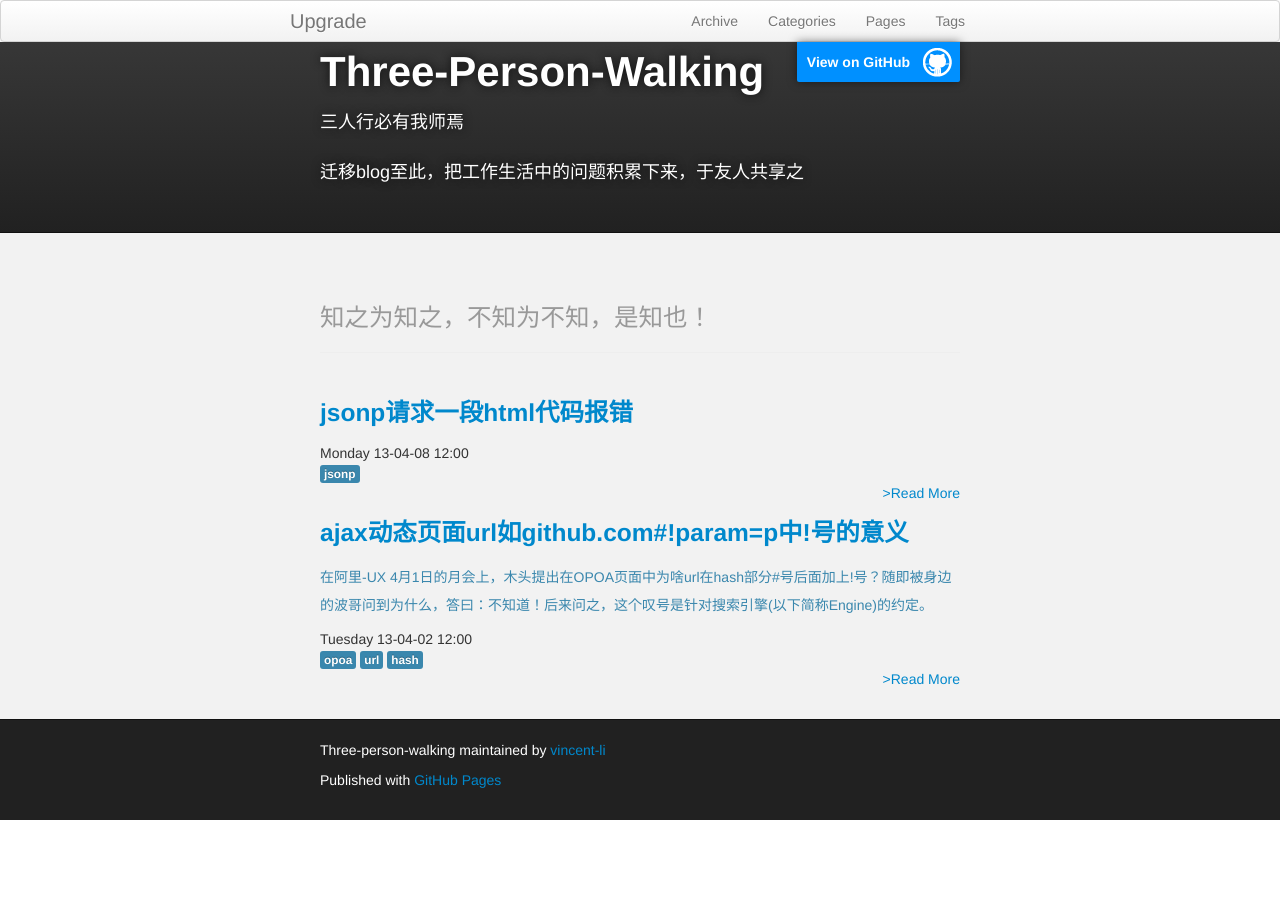
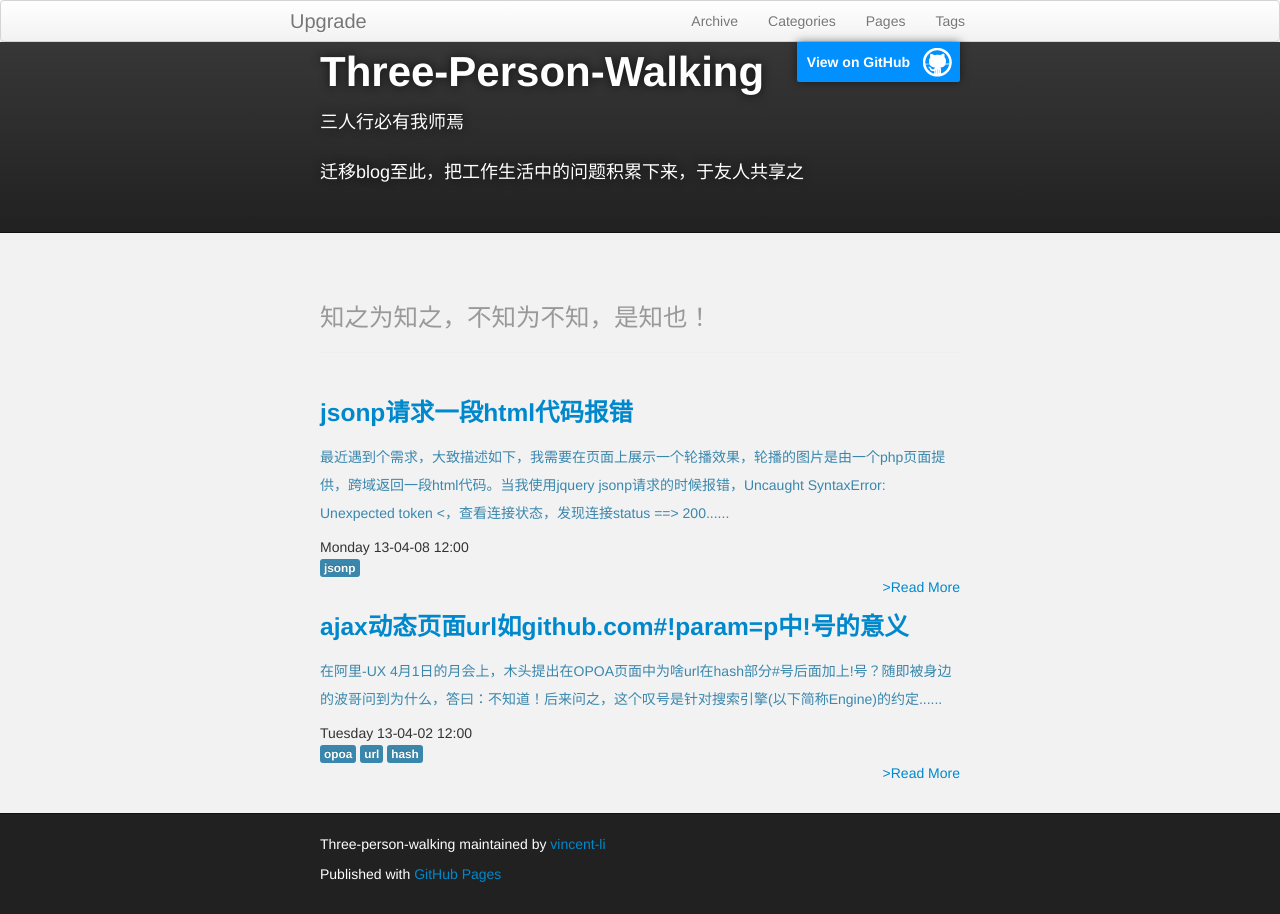
Before and after one commit to vincent-li/three-person-walking, a Jekyll site: the page built from index.html, in a window 1280 px wide. Built offline with Jekyll 4.4.1, drawn with Linux system fonts in a browser that asks for light colours.

Commit message:
另一片摘要

```diff
--- a/_posts/2013-04-2-why-ajax-page-url-hash-with-exclamation.html
+++ b/_posts/2013-04-2-why-ajax-page-url-hash-with-exclamation.html
@@ -3,7 +3,7 @@ layout: post
 title: ajax动态页面url如github.com#!param=p中!号的意义
 subtitle: 从!开始了解OPOA
 tags : [opoa,url,hash]
-summary : "在阿里-UX 4月1日的月会上，木头提出在OPOA页面中为啥url在hash部分#号后面加上!号？随即被身边的波哥问到为什么，答曰：不知道！后来问之，这个叹号是针对搜索引擎(以下简称Engine)的约定。"
+summary : "在阿里-UX 4月1日的月会上，木头提出在OPOA页面中为啥url在hash部分#号后面加上!号？随即被身边的波哥问到为什么，答曰：不知道！后来问之，这个叹号是针对搜索引擎(以下简称Engine)的约定......"
 ---
 {% include JB/setup %}
 
--- a/_posts/2013-4-8-why-jsonp-can-not-request-a-html.html
+++ b/_posts/2013-4-8-why-jsonp-can-not-request-a-html.html
@@ -3,6 +3,7 @@ layout: post
 title: jsonp请求一段html代码报错
 subtitle: 探讨怎么去解决这个问题
 tags : [jsonp]
+summary : "最近遇到个需求，大致描述如下，我需要在页面上展示一个轮播效果，轮播的图片是由一个php页面提供，跨域返回一段html代码。当我使用jquery jsonp请求的时候报错，Uncaught SyntaxError: Unexpected token <，查看连接状态，发现连接status ==> 200......"
 ---
 
 {% include JB/setup %}
```
